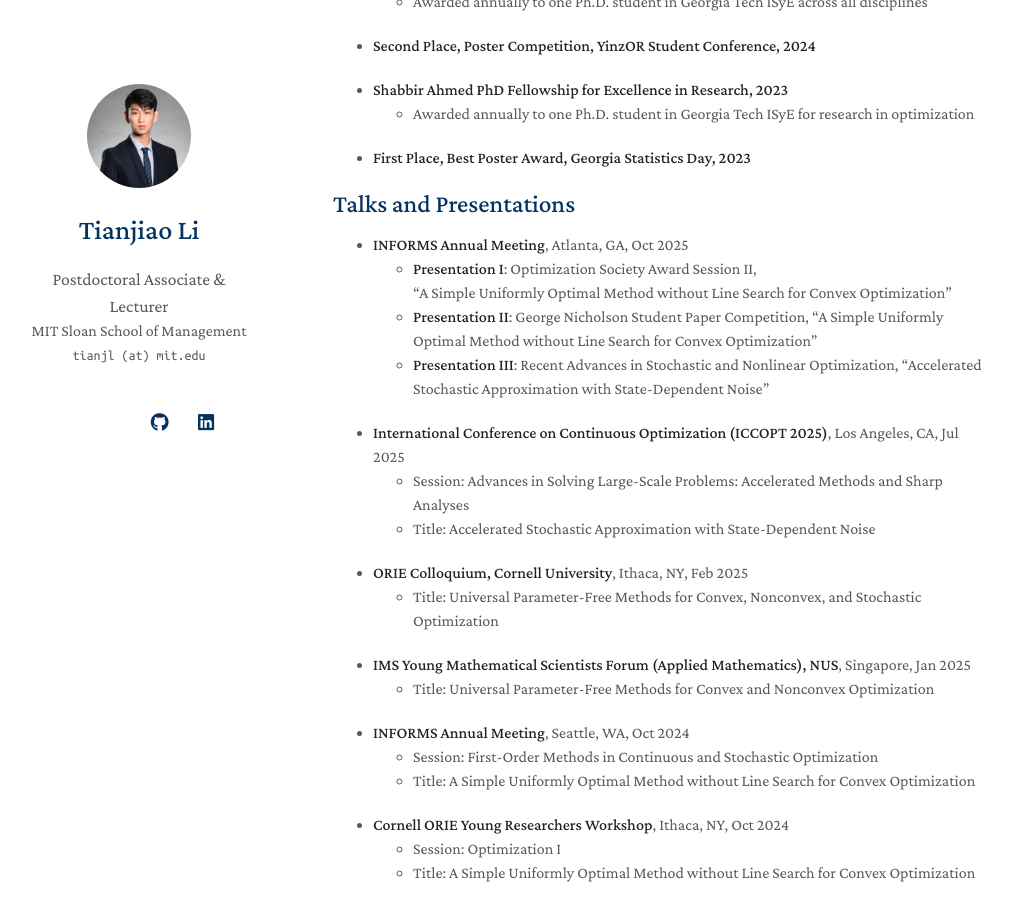
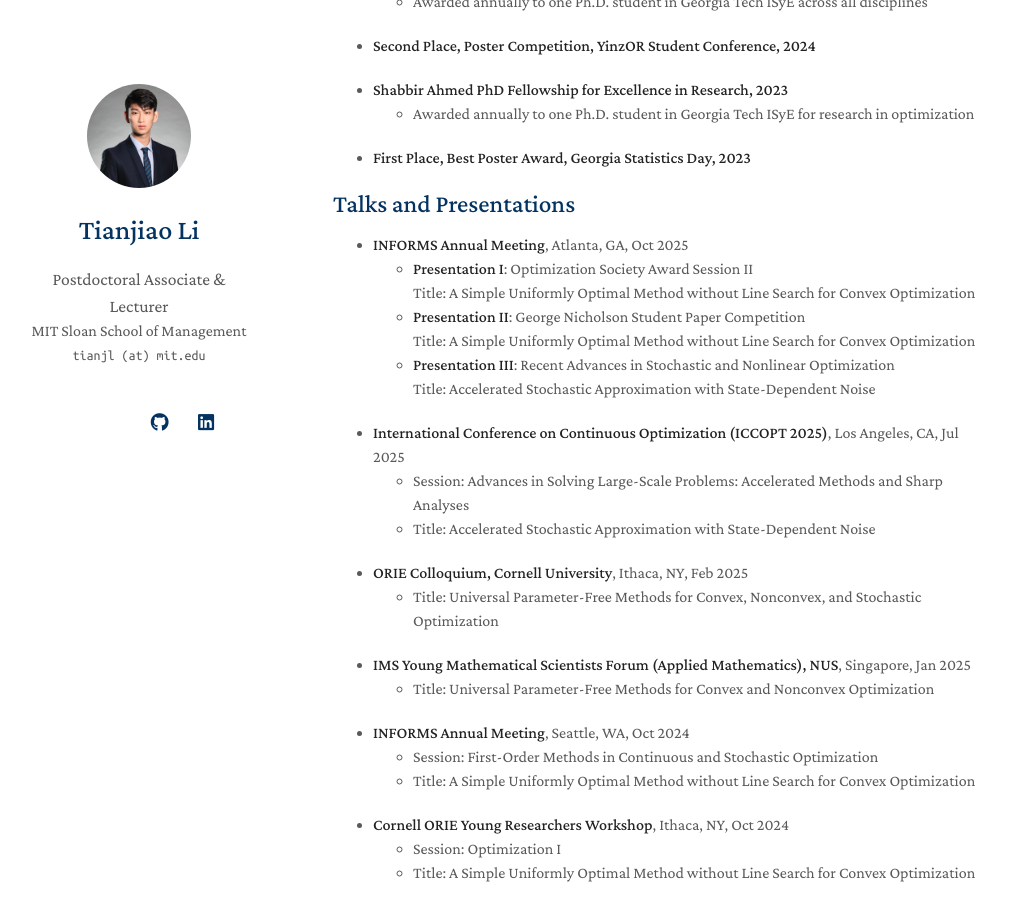
Before and after one commit to tli432/tli432.github.io, a Jekyll site: the page built from index.md, in a window 1280 px wide and 900 px high, scrolled down 2812 px. Shown: the whole window, without its empty margins (137-1150 px from the left). Built offline with Jekyll 4.4.1, drawn with Linux system fonts in a browser that asks for light colours; nearby versions of some CDN libraries; a style sheet for code colours, icons or effects is not loaded; our own code applies the rules of GitHub Pages for plain Markdown files; part of the change alters nothing that is shown.

Commit message:
Update index.md

```diff
--- a/index.md
+++ b/index.md
@@ -71,12 +71,12 @@ I am particularly interested in
 ## Talks and Presentations
 
 - **INFORMS Annual Meeting**, Atlanta, GA, Oct 2025
-  - **Presentation I**: Optimization Society Award Session II,
-  "A Simple Uniformly Optimal Method without Line Search for Convex Optimization"
-  - **Presentation II**: George Nicholson Student Paper Competition,
-  "A Simple Uniformly Optimal Method without Line Search for Convex Optimization"
-  - **Presentation III**: Recent Advances in Stochastic and Nonlinear Optimization,
-  "Accelerated Stochastic Approximation with State-Dependent Noise"
+  - **Presentation I**: Optimization Society Award Session II
+  Title: A Simple Uniformly Optimal Method without Line Search for Convex Optimization
+  - **Presentation II**: George Nicholson Student Paper Competition
+  Title: A Simple Uniformly Optimal Method without Line Search for Convex Optimization
+  - **Presentation III**: Recent Advances in Stochastic and Nonlinear Optimization
+  Title: Accelerated Stochastic Approximation with State-Dependent Noise
 
 - **International Conference on Continuous Optimization (ICCOPT 2025)**, Los Angeles, CA, Jul 2025
   - Session: Advances in Solving Large-Scale Problems: Accelerated Methods and Sharp Analyses
```
